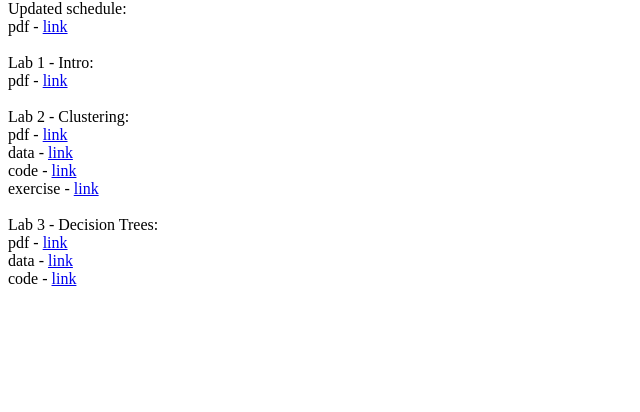
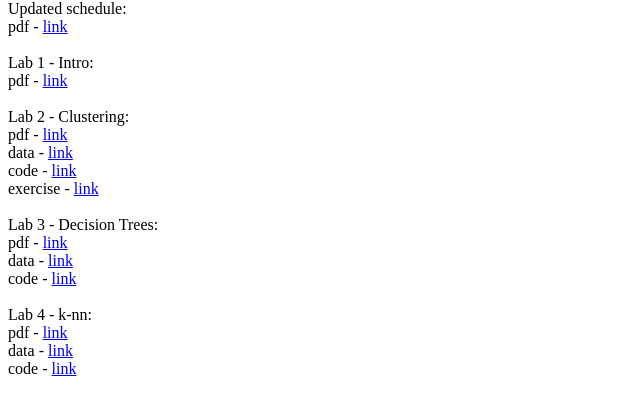
Before and after one commit to SzefKuchni/DataMining, a plain HTML site: page index.html in a window 1280 px wide. Shown: the part 66-478 px from the top of the page, without its empty margins (0-640 px from the left). Drawn offline with Linux system fonts and the light colour scheme.

Commit message:
Update index.html

```diff
--- a/index.html
+++ b/index.html
@@ -15,3 +15,8 @@ Lab 3 - Decision Trees: <br>
 pdf - <a href="https://drive.google.com/open?id=1sy8EyHuvqJLjvLD62O8kKUpqJuTWtTgv">link</a><br>
 data - <a href="https://drive.google.com/open?id=1-JG_3Qm8WJI7RcqsKhbUqJxo8w-Hq8Ab">link</a><br>
 code - <a href="https://drive.google.com/open?id=1t7fCFk8fkE3dexk-RdT5DSun78xSXr56">link</a><br>
+<br>
+Lab 4 - k-nn: <br>
+pdf - <a href="https://drive.google.com/open?id=1p5IB9LTAqWG0HkMbNminD1-B3wNBfc25">link</a><br>
+data - <a href="https://drive.google.com/open?id=1v1JEpokcx45lC7r3fm5W3u-W5hvGkrvI">link</a><br>
+code - <a href="https://drive.google.com/open?id=119-3oYlnJhmR1stayJ9VUBKtPQ4HYRf6">link</a><br>
```
